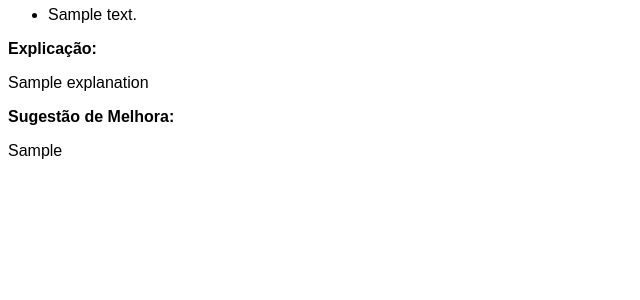
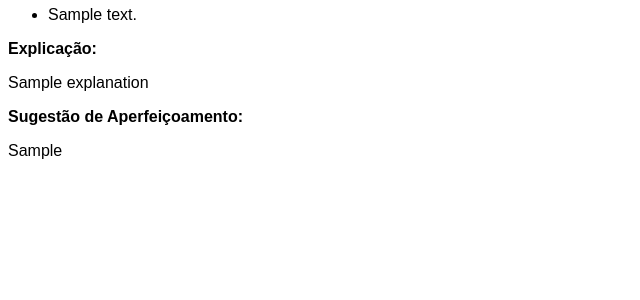
Before and after one commit to oCaioOliveira/FeedFor, a Django app: template feedfor/templates/feedback_template.html in a window 1280 px wide. Shown: the part 297-597 px from the top of the page, without its empty margins (0-640 px from the left). Run offline with Django 5.2, Linux system fonts and the light colour scheme; the template is opened without the code that fills it: most values are stand-ins (such as "Sample title", 1, 10 or a date in 2020); parts of the project's set-up code (start-up, migrations or seed data) failed here and were passed over.

Commit message:
Change name of improve suggestion

```diff
--- a/feedfor/templates/feedback_template.html
+++ b/feedfor/templates/feedback_template.html
@@ -49,7 +49,7 @@
             <p><strong>Explicação:</strong></p>
             <p>{{ feedback.explanation }}</p>
             {% endif %} {% if feedback.improve_suggestions %}
-            <p><strong>Sugestão de Melhora:</strong></p>
+            <p><strong>Sugestão de Aperfeiçoamento:</strong></p>
             <p>{{ feedback.improve_suggestions }}</p>
             {% endif %}
         </div>
```
